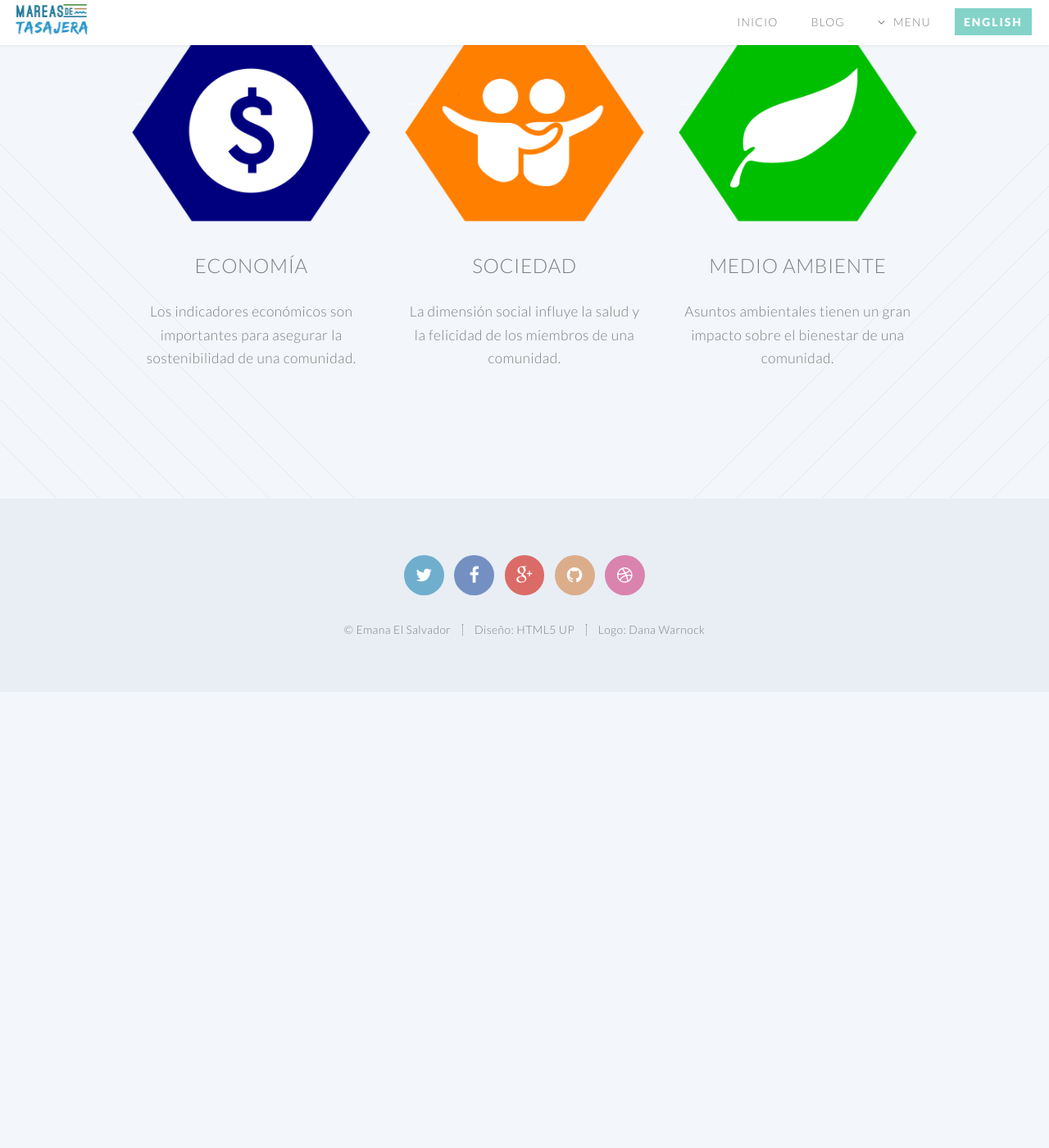
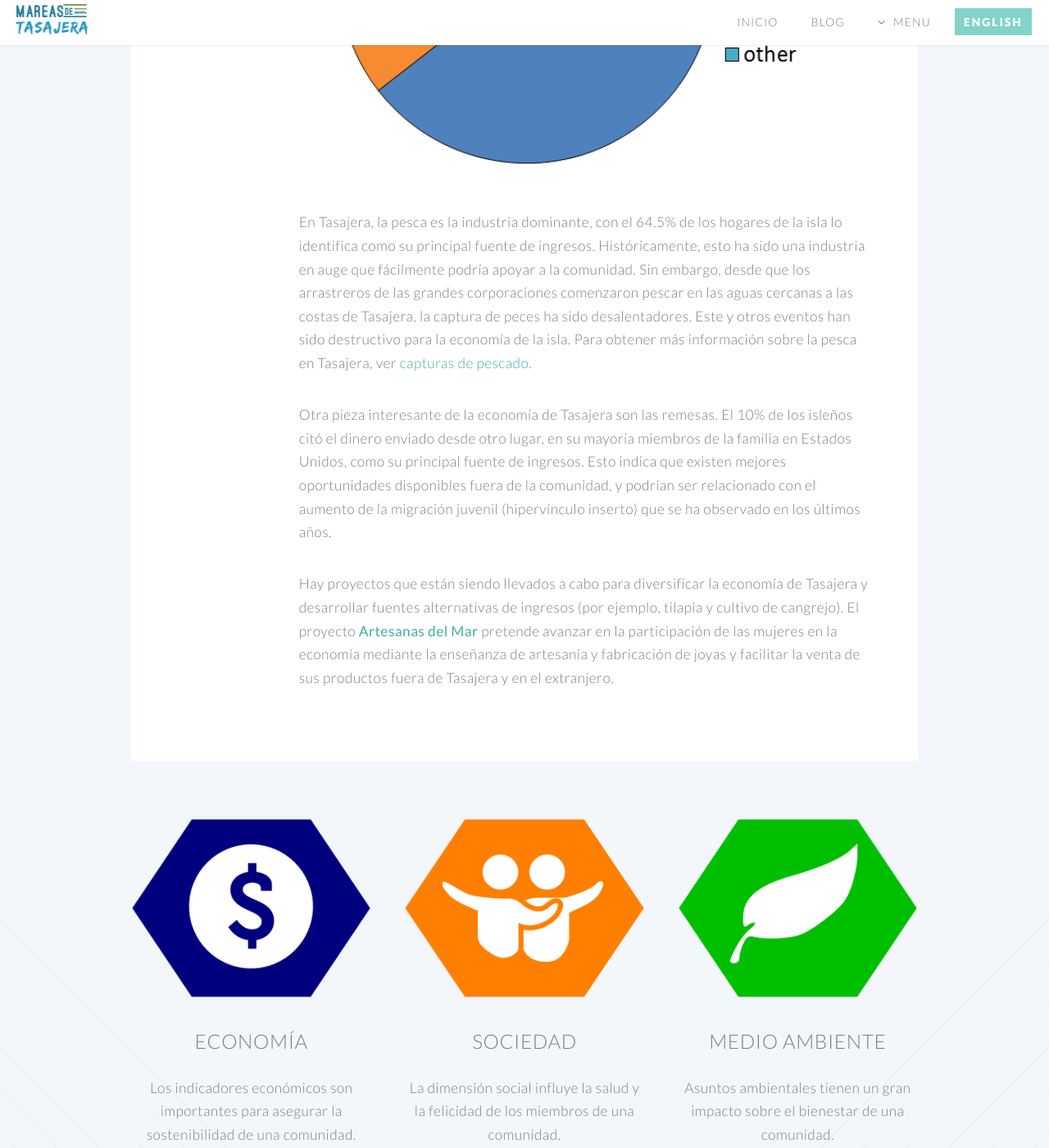
Before and after one commit to danteo90/danteo90.github.io, a Jekyll site: the page diversificacion.html, which Jekyll copies as it is, in a window 1280 px wide and 1400 px high, scrolled down 797 px. Shown: the whole window at 82% size. Built offline with Jekyll 4.4.1, drawn with Linux system fonts in a browser that asks for light colours; before the commit the page ends 1641 px from its top, so only the background shows below that; some of the changed text lies outside the part shown.

Commit message:
Update diversificacion.html

```diff
--- a/diversificacion.html
+++ b/diversificacion.html
@@ -134,7 +134,11 @@
 								<!-- Content -->
 									<div class="content">
 										<section>
-												<p>Este va a ser algo.</p>
+												<p>Dada la dependencia mundial en el comercio como medio de subsistencia, es natural que las economías van a depender de manera desproporcionada en ciertas industrias en función de sus recursos disponibles y las capacidades relativas de producción en el mercado mundial. Sin embargo, las sociedades cuyas economías dependen en gran medida de una o dos industrias pueden ser peligrosamente sensibles a los choques en estas industrias. Economías multidimensionales con un alto nivel de diversificación estan generalmente mejor equipadas para manejar eventos inesperados como catastrofes naturales, recesión  economica u otros.</p>
+												<a href="" class="image featured"><img src="images/diversification-en.png" alt="" /></a>
+												<p>En Tasajera, la pesca es la industria dominante, con el 64.5% de los hogares de la isla lo identifica como su principal fuente de ingresos. Históricamente, esto ha sido una industria en auge que fácilmente podría apoyar a la comunidad. Sin embargo, desde que los arrastreros de las grandes corporaciones comenzaron pescar en las aguas cercanas a las costas de Tasajera, la captura de peces ha sido desalentadores. Este y otros eventos han sido destructivo para la economía de la isla. Para obtener más información sobre la pesca en Tasajera, ver <a href="http://www.mareasdetasajera.com/pesca.html">capturas de pescado</a>.</p>
+												<p>Otra pieza interesante de la economía de Tasajera son las remesas. El 10% de los isleños citó el dinero enviado desde otro lugar, en su mayoría miembros de la familia en Estados Unidos, como su principal fuente de ingresos. Esto indica que existen mejores oportunidades disponibles fuera de la comunidad, y podrían ser relacionado con el aumento de la migración juvenil (hipervínculo inserto) que se ha observado en los últimos años.</p>
+												<p>Hay proyectos que están siendo llevados a cabo para diversificar la economía de Tasajera y desarrollar fuentes alternativas de ingresos (por ejemplo, tilapia y cultivo de cangrejo). El proyecto <a href="http://artesanas.org/"><strong>Artesanas del Mar</strong></a> pretende avanzar en la participación de las mujeres en la economía mediante la enseñanza de artesanía y fabricación de joyas y facilitar la venta de sus productos fuera de Tasajera y en el extranjero.</p>
 										</section>
 									</div>
 
```
